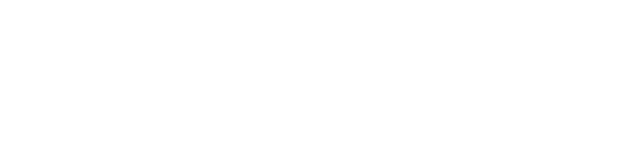
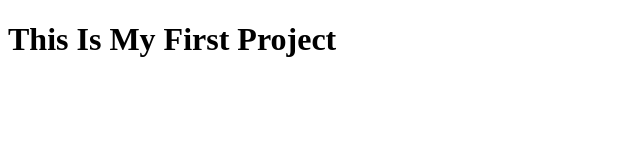
Before and after one commit to SumonWebDev/first-1, a plain HTML site: page index.html in a window 1280 px wide. Shown: the whole page, without its empty margins (0-640 px from the left). Drawn offline with Linux system fonts and the light colour scheme.

Commit message:
sending header

```diff
--- a/index.html
+++ b/index.html
@@ -7,6 +7,6 @@
     <title>First-1 Project</title>
 </head>
 <body>
-
+    <h1>This Is My First Project</h1>
 </body>
 </html>
```
